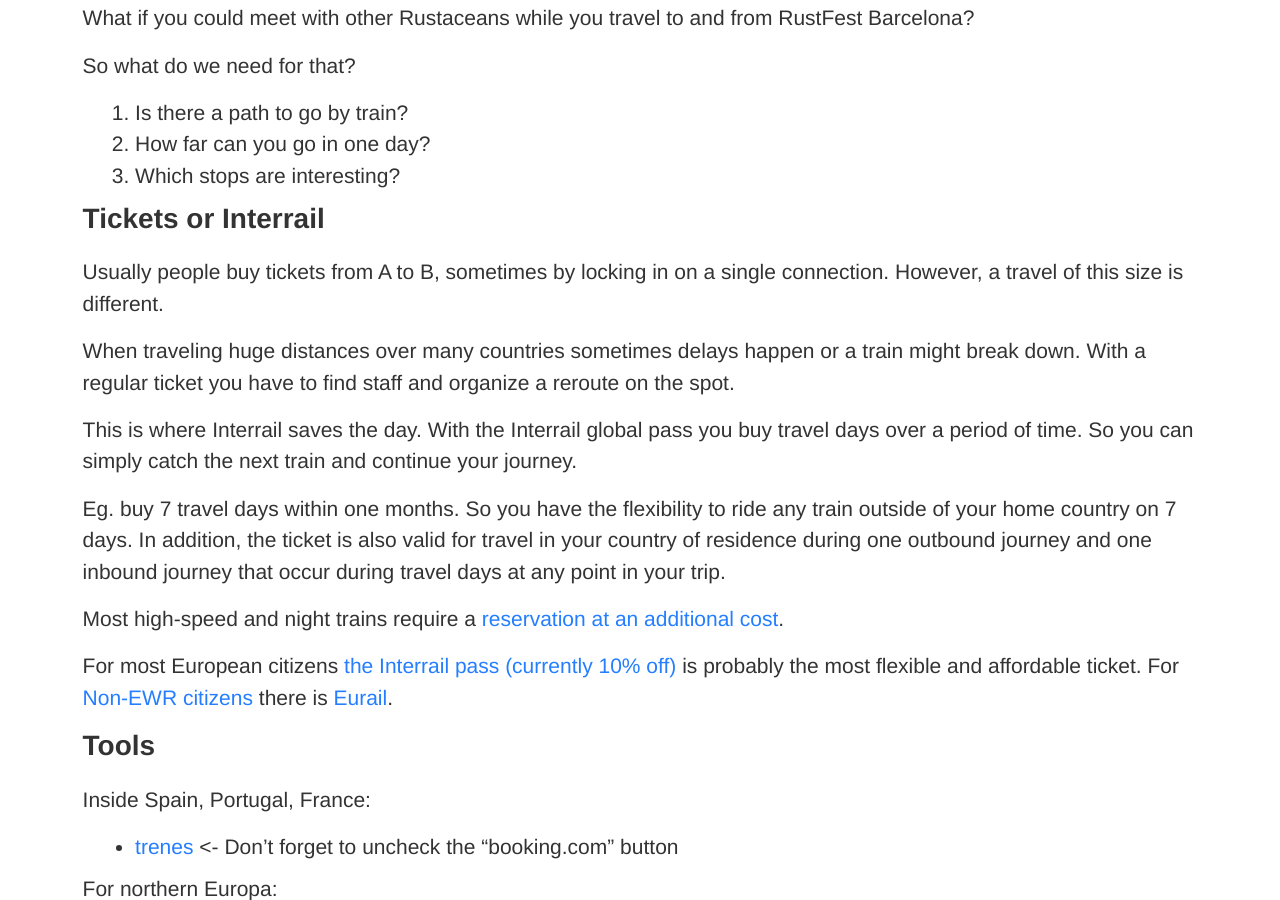
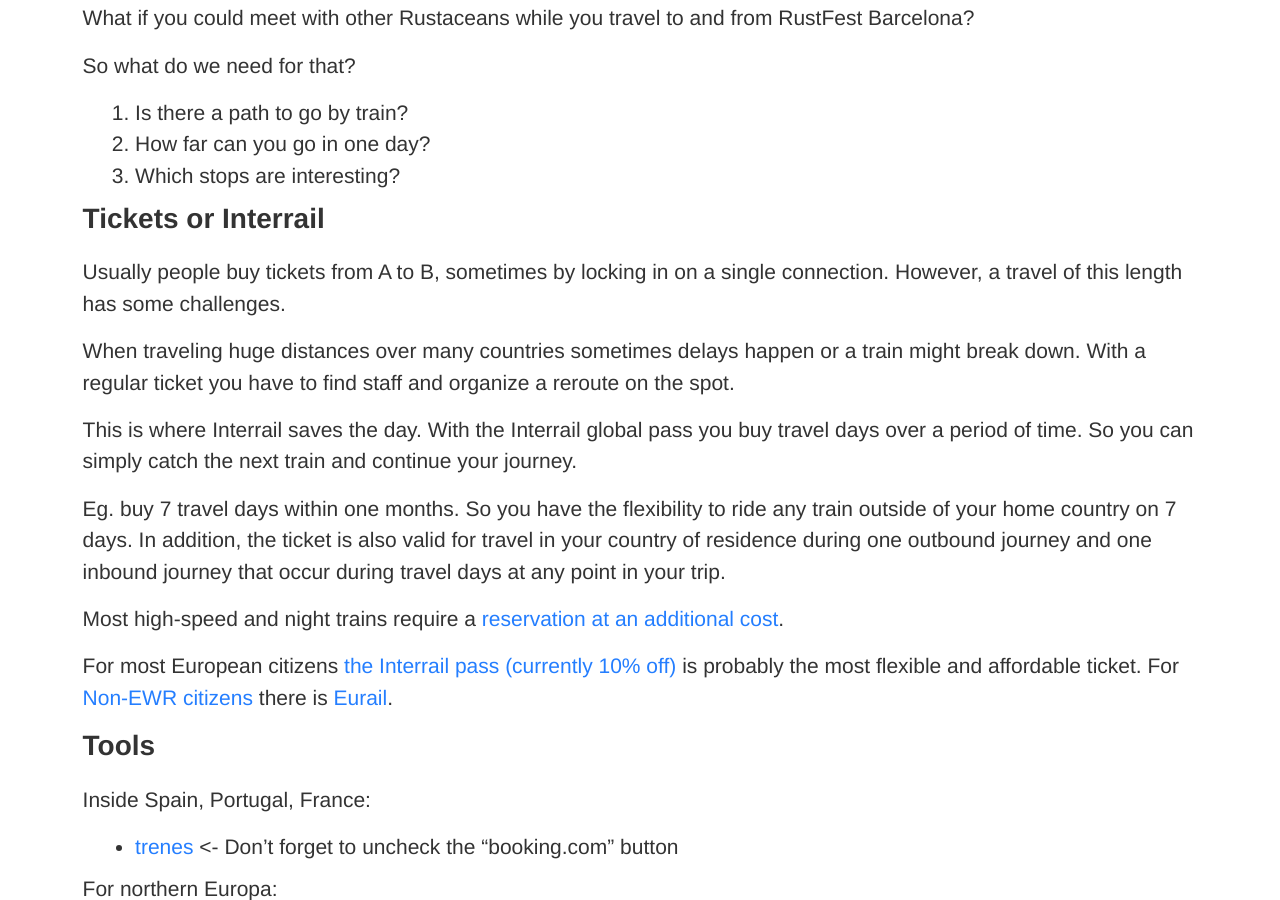
Before and after one commit to RustFestEU/blog.rustfest.eu, a Jekyll site: the page built from _posts/2019-08-06-pre-post-events-sustainable-trains.md, in a window 1280 px wide and 900 px high, scrolled down 465 px. Built offline with Jekyll 4.4.1, drawn with Linux system fonts in a browser that asks for light colours.

Commit message:
Update _posts/2019-08-06-pre-post-events-sustainable-trains.md
Co-Authored-By: Jan-Erik Rediger <janerik@fnordig.de>

```diff
--- a/_posts/2019-08-06-pre-post-events-sustainable-trains.md
+++ b/_posts/2019-08-06-pre-post-events-sustainable-trains.md
@@ -19,7 +19,7 @@
 ### Tickets or Interrail
 
 Usually people buy tickets from A to B, sometimes by locking in on a single connection.
-However, a travel of this size is different.
+However, a travel of this length has some challenges.
 
 When traveling huge distances over many countries sometimes delays happen or a train might break down.
 With a regular ticket you have to find staff and organize a reroute on the spot.
```
